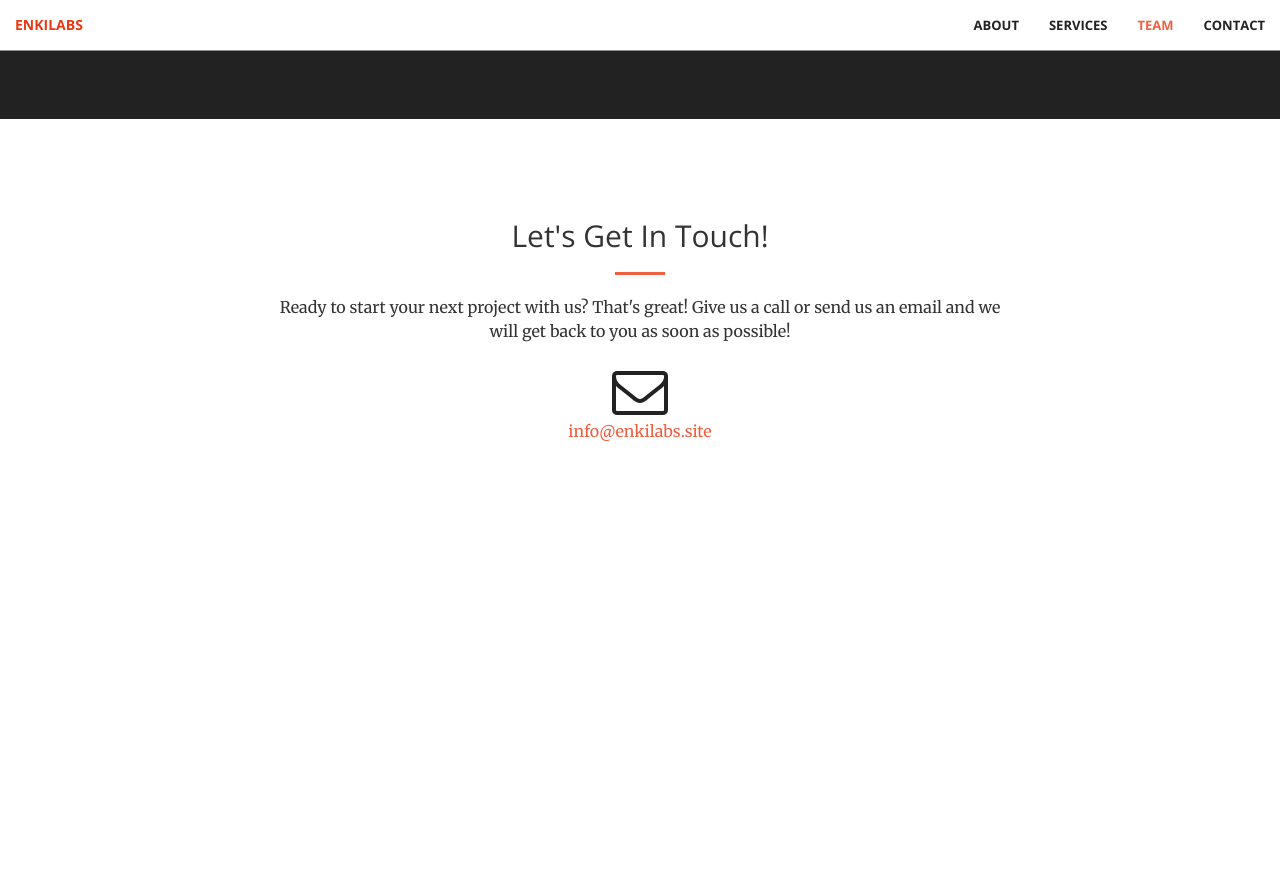
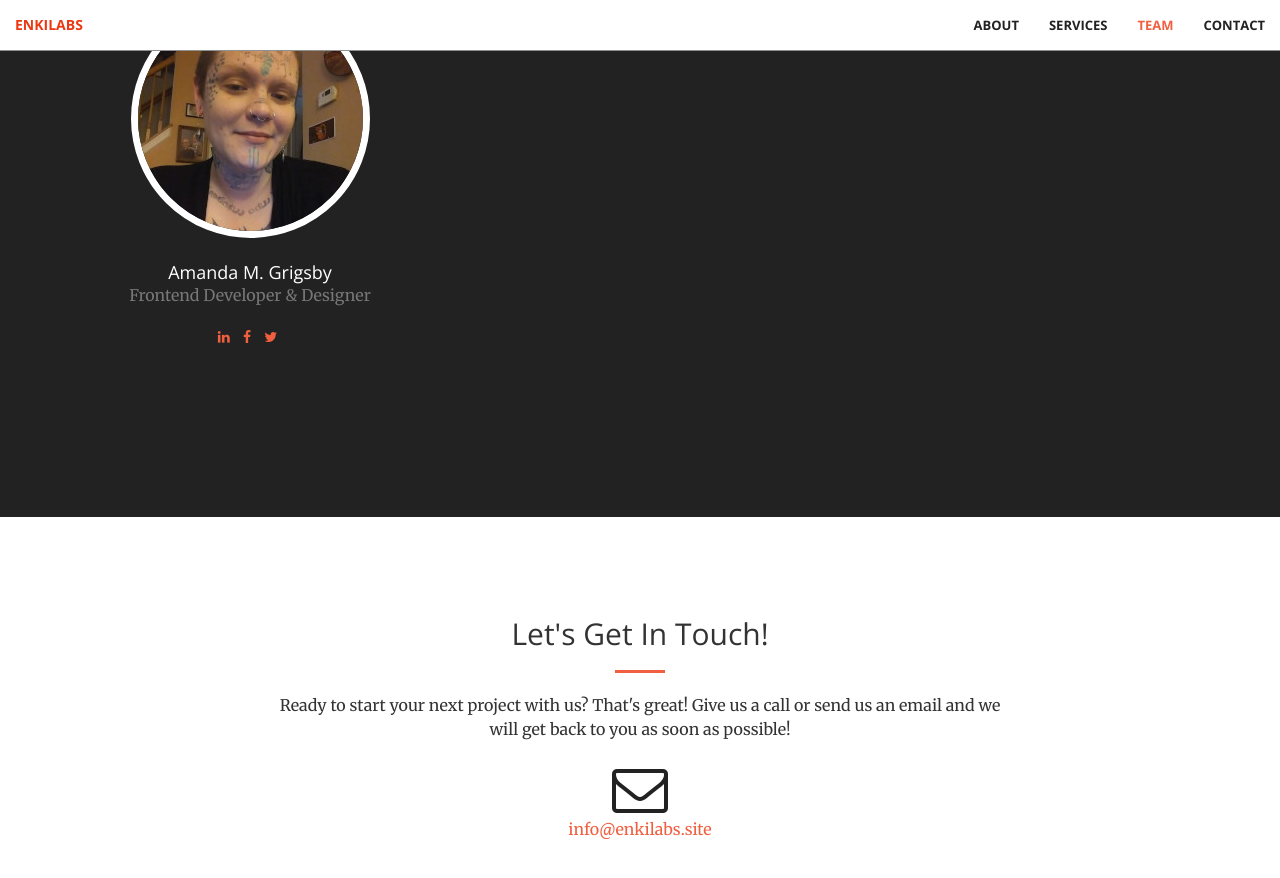
Before and after one commit to aiw3ndil/enkilabs, a Jekyll site: the page built from index.html, in a window 1280 px wide and 900 px high, scrolled down 2349 px. Shown: the top 878 px of the window. Built offline with Jekyll 4.4.1, drawn with Linux system fonts in a browser that asks for light colours; before the commit the page ends 2912 px from its top, so only the background shows below that; part of the change alters nothing that is shown.

Commit message:
Enable Amanda profile

```diff
--- a/_config.yml
+++ b/_config.yml
@@ -46,13 +46,13 @@ people:
     - title: github
       url: #
 
-#- name: Amanda M. Grigsby
-#  pic: 4
-#  position: Frontend Developer & Designer
-#  social:
-#    - title: linkedin
-#      url: https://www.linkedin.com/in/amanda-paes-de-barros-a220b71b6/
-#    - title: facebook
-#      url: https://www.facebook.com/mandichloemalaise
-#    - title: twitter
-#      url: https://twitter.com/ada_willow
+- name: Amanda M. Grigsby
+  pic: 4
+  position: Frontend Developer & Designer
+  social:
+    - title: linkedin
+      url: https://www.linkedin.com/in/amanda-paes-de-barros-a220b71b6/
+    - title: facebook
+      url: https://www.facebook.com/mandichloemalaise
+    - title: twitter
+      url: https://twitter.com/ada_willow
```
